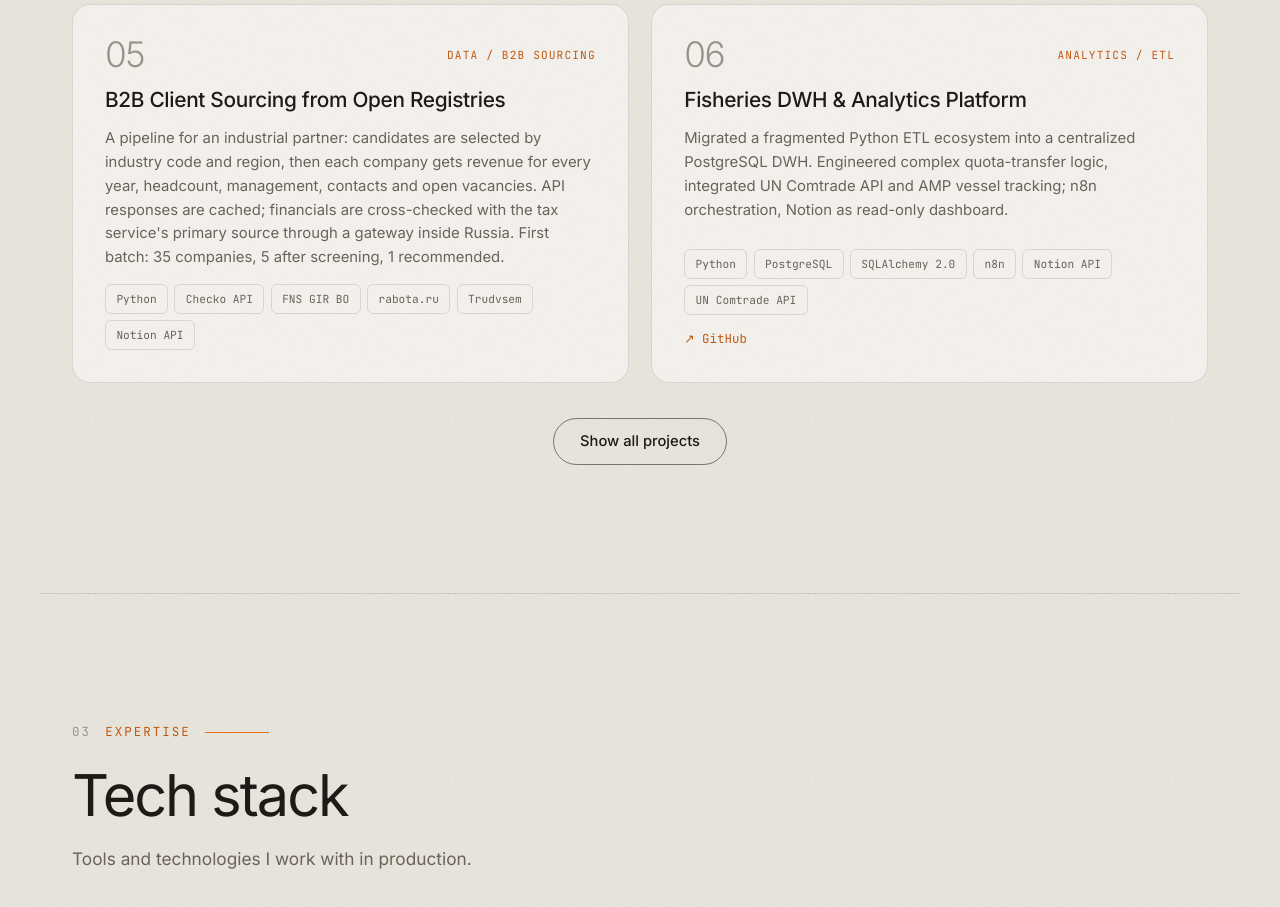
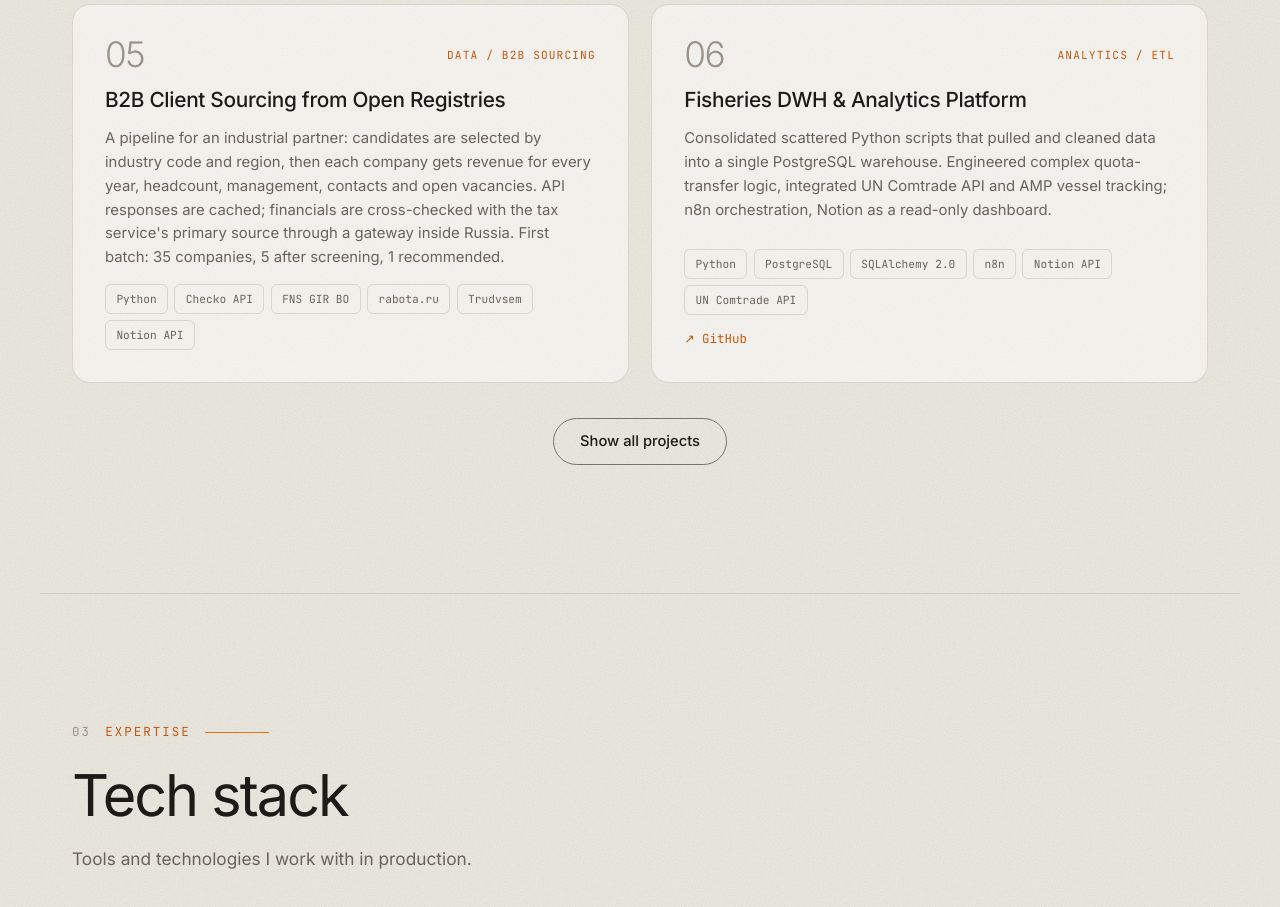
Before and after one commit to natavegman/portfolio-site, a plain HTML site: page index.html in a window 1280 px wide. Shown: the part 3320-4227 px from the top of the page. Drawn offline with Linux system fonts and the light colour scheme.

Commit message:
site: plain wording for the fisheries DWH card
Co-Authored-By: Claude Opus 5.5 <noreply@anthropic.com>

```diff
--- a/index.html
+++ b/index.html
@@ -242,7 +242,7 @@
       </div>
       <div class="project-name" data-i18n="p1Name">Fisheries DWH &amp; Analytics Platform</div>
       <div class="project-desc" data-i18n="p1Desc">
-        Migrated a fragmented Python ETL ecosystem into a centralized PostgreSQL DWH. Engineered complex quota-transfer logic, integrated UN Comtrade API and AMP vessel tracking; n8n orchestration, Notion as read-only dashboard.
+        Consolidated scattered Python scripts that pulled and cleaned data into a single PostgreSQL warehouse. Engineered complex quota-transfer logic, integrated UN Comtrade API and AMP vessel tracking; n8n orchestration, Notion as a read-only dashboard.
       </div>
       <div class="project-stack">
         <span class="stack-tag">Python</span>
@@ -627,7 +627,7 @@
       projLabel: 'More projects', projTitle: "Things I've built",
       projDesc: 'A selection of tools and systems across different domains.',
       p1Type: 'Analytics / ETL', p1Name: 'Fisheries DWH & Analytics Platform',
-      p1Desc: 'Migrated a fragmented Python ETL ecosystem into a centralized PostgreSQL DWH. Engineered complex quota-transfer logic, integrated UN Comtrade API and AMP vessel tracking; n8n orchestration, Notion as read-only dashboard.',
+      p1Desc: 'Consolidated scattered Python scripts that pulled and cleaned data into a single PostgreSQL warehouse. Engineered complex quota-transfer logic, integrated UN Comtrade API and AMP vessel tracking; n8n orchestration, Notion as a read-only dashboard.',
       p2Type: 'AI / Scraping', p2Name: 'Competitor Intelligence System',
       p2Desc: 'macOS desktop app that scrapes fishing industry companies using headless Selenium with anti-bot bypass, feeds raw data to GPT-4o at temperature=0, and outputs structured JSON competitor snapshots with risk assessments.',
       p3Type: 'AI / R&amp;D', p3Name: 'LLM Tone-of-Voice Fine-Tuning',
@@ -718,7 +718,7 @@
       projLabel: 'Еще проекты', projTitle: 'Что я построила',
       projDesc: 'Инструменты и системы из разных предметных областей.',
       p1Type: 'Аналитика / ETL', p1Name: 'DWH и аналитика рыбной отрасли',
-      p1Desc: 'Мигрировала фрагментированную ETL-экосистему в централизованное PostgreSQL DWH. Разработала сложную логику трансферов квот, интегрировала UN Comtrade API и АМП-парсинг судов; оркестрация через n8n, Notion как read-only дашборд.',
+      p1Desc: 'Собрала разрозненные Python-скрипты, которые забирали и чистили данные, в единое хранилище на PostgreSQL. Разработала сложную логику трансферов квот, интегрировала UN Comtrade API и АМП-парсинг судов; оркестрация через n8n, Notion как read-only дашборд.',
       p2Type: 'AI / Scraping', p2Name: 'Система мониторинга конкурентов',
       p2Desc: 'macOS-десктоп для scraping компаний рыбной отрасли через headless Selenium с обходом защиты. Данные подаются в GPT-4o при temperature=0: структурированный JSON-снимок по конкурентам с оценкой рисков.',
       p3Type: 'AI / R&amp;D', p3Name: 'Fine-Tuning стиля общения LLM',
```
